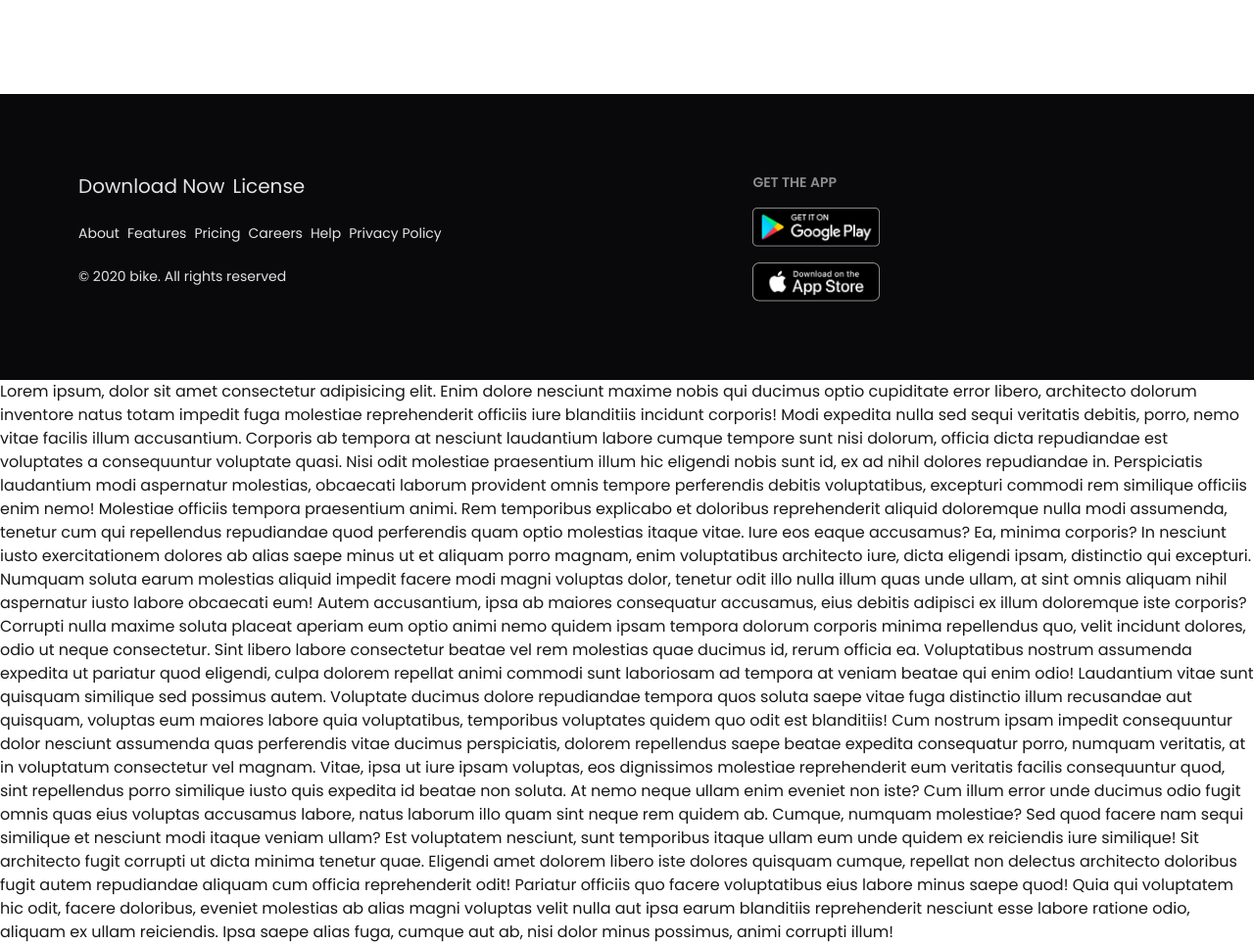
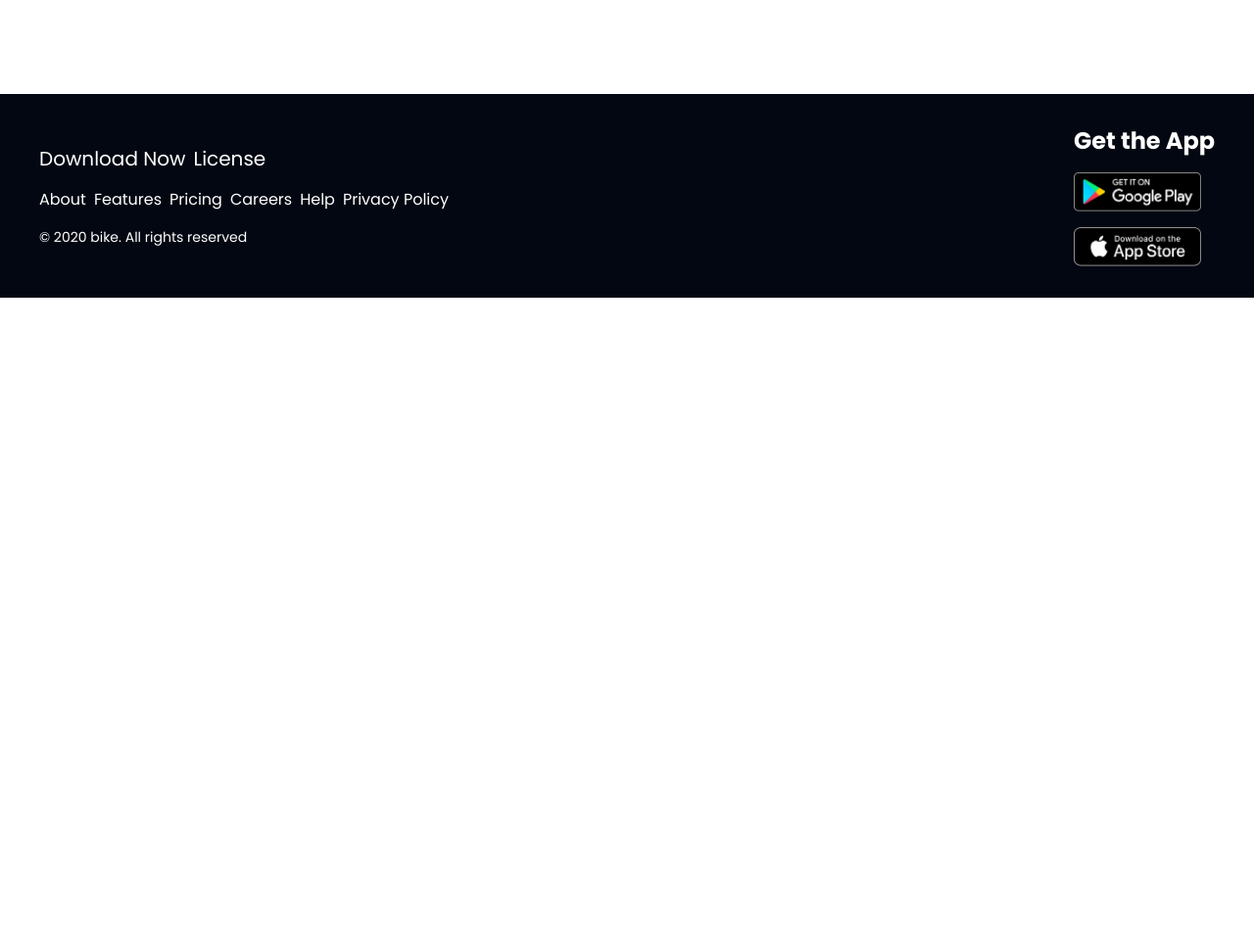
Before and after one commit to Mostofarusho/Biker-Zone_Using-DaisyUI, a plain HTML site: page index.html in a window 1280 px wide. Shown: the part 3720-4684 px from the top of the page at 98% size. After the commit the page ends 4024 px from the top, so only its background shows below. Drawn offline with nearby package versions, Linux system fonts and the light colour scheme.

Commit message:
Footer Section Done

```diff
--- a/index.html
+++ b/index.html
@@ -329,13 +329,14 @@
     </main>
     <!-- Footer Section  -->
 
-    <footer class="footer sm:footer-horizontal bg-neutral text-neutral-content sm:p-10 md:p-20 ">
-        <aside class="space-y-4">
-            <div class="flex gap-2 text-xl">
+    <footer class="bg-gray-950 text-white flex flex-col md:flex-row items-start md:items-center justify-between gap-8 px-4 md:px-10 py-8">
+        <!-- Left Column -->
+        <div class="space-y-4">
+            <div class="flex flex-wrap gap-2 text-xl">
                 <p>Download Now</p>
                 <p>License</p>
             </div>
-            <div class="flex gap-2 text-md">
+            <div class="flex flex-wrap gap-2 text-md">
                 <p>About</p>
                 <p>Features</p>
                 <p>Pricing</p>
@@ -343,37 +344,21 @@
                 <p>Help</p>
                 <p>Privacy Policy</p>
             </div>
-            <p class="text-sm">© 2020 bike. All rights reserved</p>
-        </aside>
-        <nav>
-            <h6 class="footer-title">Get the App</h6>
-            <div class="grid grid-cols-1 gap-4">
-                <a>
-                    <img class="w-[130px] h-[40px]" src="./images/others/android.png" alt="">
-                </a>
-                <a>
-                    <img class="w-[130px] h-[40px]" src="./images/others/ios.png" alt="">
-                </a>
+            <p class="text-sm hidden md:block">© 2020 bike. All rights reserved</p>
+        </div>
+        </div>
 
+        <!-- Right Column -->
+        <div class="space-y-4">
+            <h6 class="text-2xl font-bold">Get the App</h6>
+            <div class="flex flex-col sm:flex-row md:flex-col gap-4">
+                <img class="w-[130px] h-[40px]" src="./images/others/android.png" alt="Android">
+                <img class="w-[130px] h-[40px]" src="./images/others/ios.png" alt="iOS">
             </div>
-        </nav>
+        </div>
+        <p class="text-sm block md:hidden mt-6 text-center">© 2020 bike. All rights reserved</p>
+
     </footer>
-
-    <div>Lorem ipsum, dolor sit amet consectetur adipisicing elit. Enim dolore nesciunt maxime nobis qui ducimus optio cupiditate error libero, architecto dolorum inventore natus totam impedit fuga molestiae reprehenderit officiis iure blanditiis incidunt
-        corporis! Modi expedita nulla sed sequi veritatis debitis, porro, nemo vitae facilis illum accusantium. Corporis ab tempora at nesciunt laudantium labore cumque tempore sunt nisi dolorum, officia dicta repudiandae est voluptates a consequuntur
-        voluptate quasi. Nisi odit molestiae praesentium illum hic eligendi nobis sunt id, ex ad nihil dolores repudiandae in. Perspiciatis laudantium modi aspernatur molestias, obcaecati laborum provident omnis tempore perferendis debitis voluptatibus,
-        excepturi commodi rem similique officiis enim nemo! Molestiae officiis tempora praesentium animi. Rem temporibus explicabo et doloribus reprehenderit aliquid doloremque nulla modi assumenda, tenetur cum qui repellendus repudiandae quod perferendis
-        quam optio molestias itaque vitae. Iure eos eaque accusamus? Ea, minima corporis? In nesciunt iusto exercitationem dolores ab alias saepe minus ut et aliquam porro magnam, enim voluptatibus architecto iure, dicta eligendi ipsam, distinctio qui
-        excepturi. Numquam soluta earum molestias aliquid impedit facere modi magni voluptas dolor, tenetur odit illo nulla illum quas unde ullam, at sint omnis aliquam nihil aspernatur iusto labore obcaecati eum! Autem accusantium, ipsa ab maiores consequatur
-        accusamus, eius debitis adipisci ex illum doloremque iste corporis? Corrupti nulla maxime soluta placeat aperiam eum optio animi nemo quidem ipsam tempora dolorum corporis minima repellendus quo, velit incidunt dolores, odio ut neque consectetur.
-        Sint libero labore consectetur beatae vel rem molestias quae ducimus id, rerum officia ea. Voluptatibus nostrum assumenda expedita ut pariatur quod eligendi, culpa dolorem repellat animi commodi sunt laboriosam ad tempora at veniam beatae qui
-        enim odio! Laudantium vitae sunt quisquam similique sed possimus autem. Voluptate ducimus dolore repudiandae tempora quos soluta saepe vitae fuga distinctio illum recusandae aut quisquam, voluptas eum maiores labore quia voluptatibus, temporibus
-        voluptates quidem quo odit est blanditiis! Cum nostrum ipsam impedit consequuntur dolor nesciunt assumenda quas perferendis vitae ducimus perspiciatis, dolorem repellendus saepe beatae expedita consequatur porro, numquam veritatis, at in voluptatum
-        consectetur vel magnam. Vitae, ipsa ut iure ipsam voluptas, eos dignissimos molestiae reprehenderit eum veritatis facilis consequuntur quod, sint repellendus porro similique iusto quis expedita id beatae non soluta. At nemo neque ullam enim eveniet
-        non iste? Cum illum error unde ducimus odio fugit omnis quas eius voluptas accusamus labore, natus laborum illo quam sint neque rem quidem ab. Cumque, numquam molestiae? Sed quod facere nam sequi similique et nesciunt modi itaque veniam ullam?
-        Est voluptatem nesciunt, sunt temporibus itaque ullam eum unde quidem ex reiciendis iure similique! Sit architecto fugit corrupti ut dicta minima tenetur quae. Eligendi amet dolorem libero iste dolores quisquam cumque, repellat non delectus architecto
-        doloribus fugit autem repudiandae aliquam cum officia reprehenderit odit! Pariatur officiis quo facere voluptatibus eius labore minus saepe quod! Quia qui voluptatem hic odit, facere doloribus, eveniet molestias ab alias magni voluptas velit nulla
-        aut ipsa earum blanditiis reprehenderit nesciunt esse labore ratione odio, aliquam ex ullam reiciendis. Ipsa saepe alias fuga, cumque aut ab, nisi dolor minus possimus, animi corrupti illum!</div>
 </body>
 
 
```
Also changed, not shown: New Text Document.txt.
